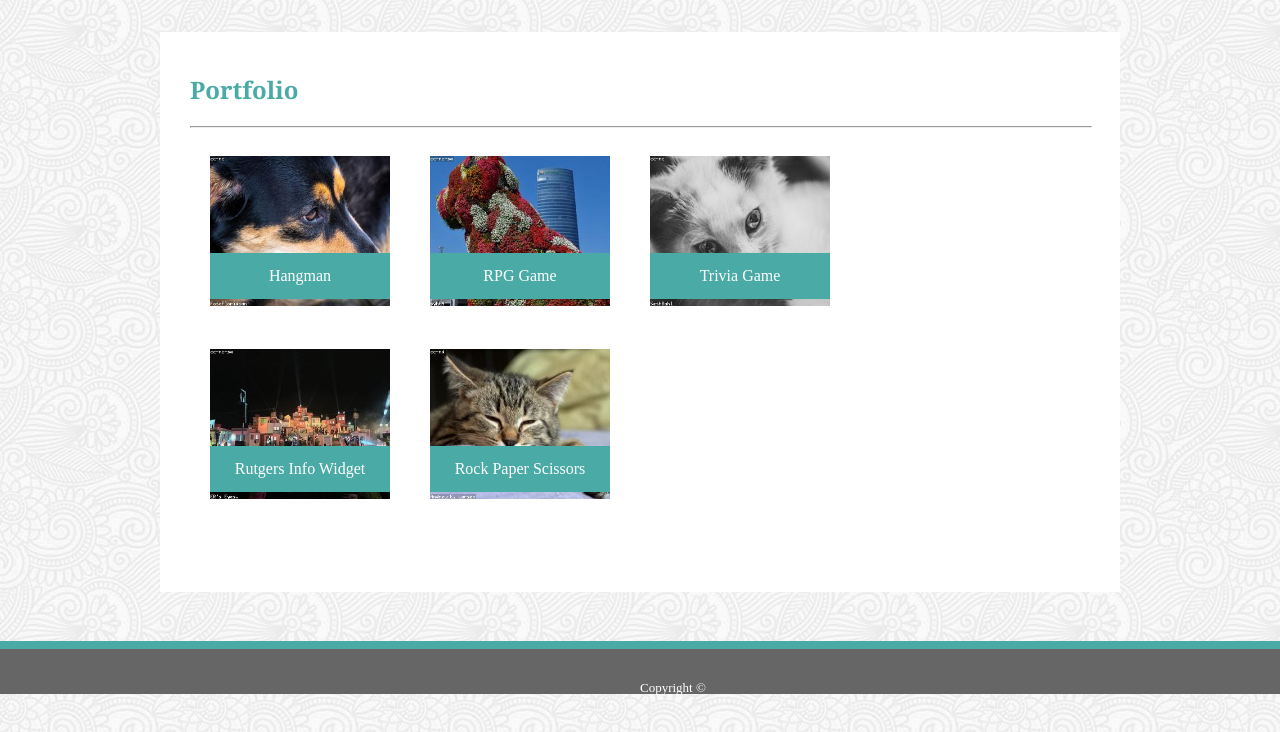
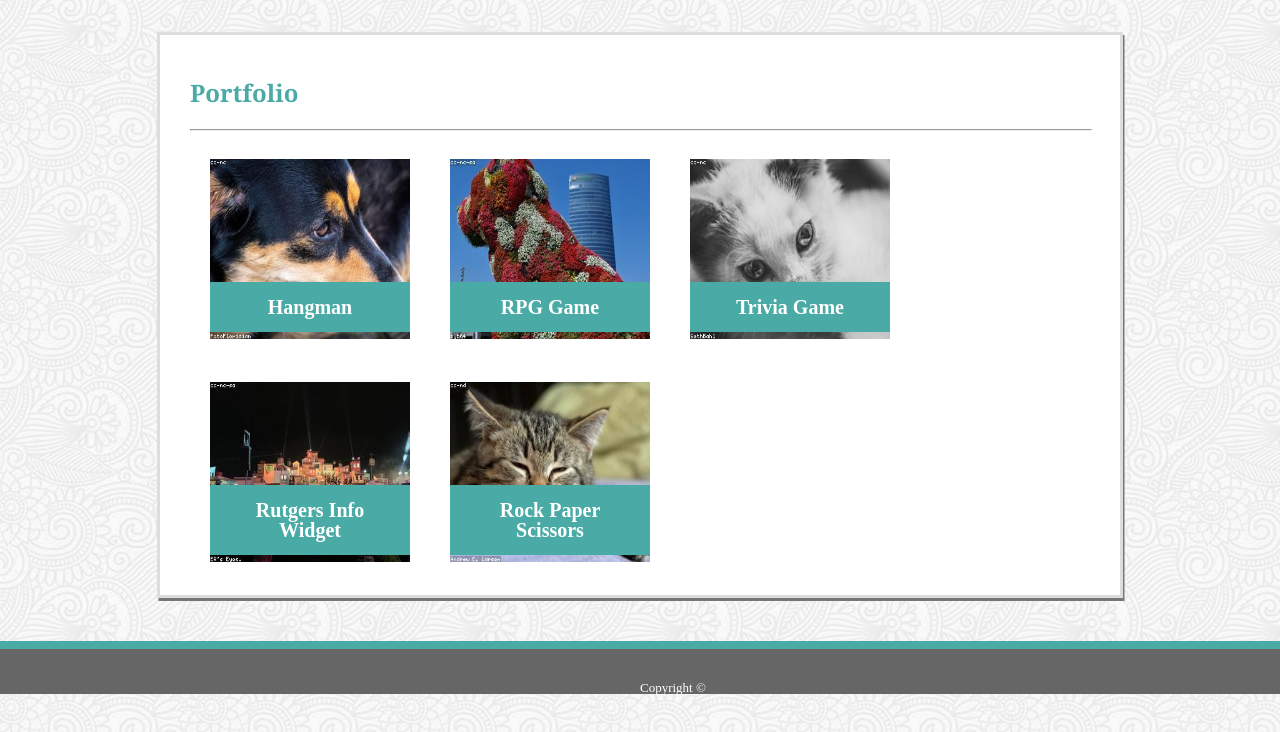
Before and after one commit to lmdodson/Basic-Portfolio, a plain HTML site: page portfolio.html in a window 1280 px wide. Shown: the part 106-838 px from the top of the page. Drawn offline with Linux system fonts and the light colour scheme.

Commit message:
made portfolio links and added a drop shadow

```diff
--- a/assets/css/style.css
+++ b/assets/css/style.css
@@ -30,8 +30,8 @@
 
 /* navigational links */
 a {
-    text-decoration: none;
-    list-style: none;
+    text-decoration: none; /* removes the underline from link */
+    list-style: none; /*removes the bullets from the list items */
 }
 
 a:hover {
@@ -106,6 +106,8 @@ h1 {
     min-height: 500px;
     text-align: left;
     border: #dddddd;
+    border-style: solid;
+    box-shadow: 1.5px 3px;
 }
 
 /* horizontal line element */
@@ -119,7 +121,6 @@ h1 {
     position: fixed;
     background: #666666;
     border-top: 8px solid #4aaaa5;
-    /* width: 960px; */
     width: 100%;
     height: 45px;
     bottom: 0;
@@ -160,10 +161,16 @@ h1 {
     position: absolute;
     background: #4aaaa5;
     text-align: center;
+    bottom: 10px;
+    width: 170px;
+    padding: 15px;
+}
+
+/* formats the folio links */
+.folio-link {
     color: #ffffff;
-    bottom: 10px;
-    width: 150px;
-    padding: 15px;
+    font-size: 20px;
+    font-weight: bolder;
 }
 
 /* Contact Form  */
--- a/portfolio.html
+++ b/portfolio.html
@@ -37,28 +37,38 @@
             <!-- Porfolio Links -->
             <section class="folio-wrapper">
             <div class="folio-photo">
-                <img src="assets/images/Placeholder_Dog_320x240.jpg" height="150px" width="180px" alt="Dog">
-                <div class="folio-banner">Hangman</div>
+                <img src="assets/images/Placeholder_Dog_320x240.jpg" height="180px" width="200px" alt="Dog"></a>
+                <div class="folio-banner">
+                    <a class="folio-link" href="#">Hangman</a>
+                </div>
             </div>
 
             <div class="folio-photo">
-                    <img src="assets/images/Placeholder_Flowers_320x240.jpg" height="150px" width="180px" alt="Flowers">
-                    <div class="folio-banner">RPG Game</div>
+                <img src="assets/images/Placeholder_Flowers_320x240.jpg" height="180px" width="200px" alt="Flowers">
+                <div class="folio-banner">
+                    <a class="folio-link" href="#">RPG Game</a>
+                </div>
             </div>
 
             <div class="folio-photo">
-                    <img src="assets/images/Placeholder_Kitten_320x240.jpg" height="150px" width="180px" alt="Kitten">
-                    <div class="folio-banner">Trivia Game</div>
+                <img src="assets/images/Placeholder_Kitten_320x240.jpg" height="180px" width="200px" alt="Kitten">
+                <div class="folio-banner">
+                    <a class="folio-link" href="#">Trivia Game</a>
+                </div>
             </div>
 
             <div class="folio-photo">
-                    <img src="assets/images/Placeholder_Rio_320x240.jpg" height="150px" width="180px" alt="Rio">
-                    <div class="folio-banner">Rutgers Info Widget</div>
+                <img src="assets/images/Placeholder_Rio_320x240.jpg" height="180px" width="200px" alt="Rio">
+                <div class="folio-banner">
+                    <a class="folio-link" href="#">Rutgers Info Widget</a>
+                </div>
             </div>
 
             <div class="folio-photo">
-                    <img src="assets/images/Placeholder_SleepyCat_320x240.jpg" height="150px" width="180px" alt="Sleepy Cat">
-                    <div class="folio-banner">Rock Paper Scissors</div>
+                <img src="assets/images/Placeholder_SleepyCat_320x240.jpg" height="180px" width="200px" alt="Sleepy Cat">
+                <div class="folio-banner">
+                    <a class="folio-link" href="#">Rock Paper Scissors</a>
+                </div>
             </div>
 
 
```
